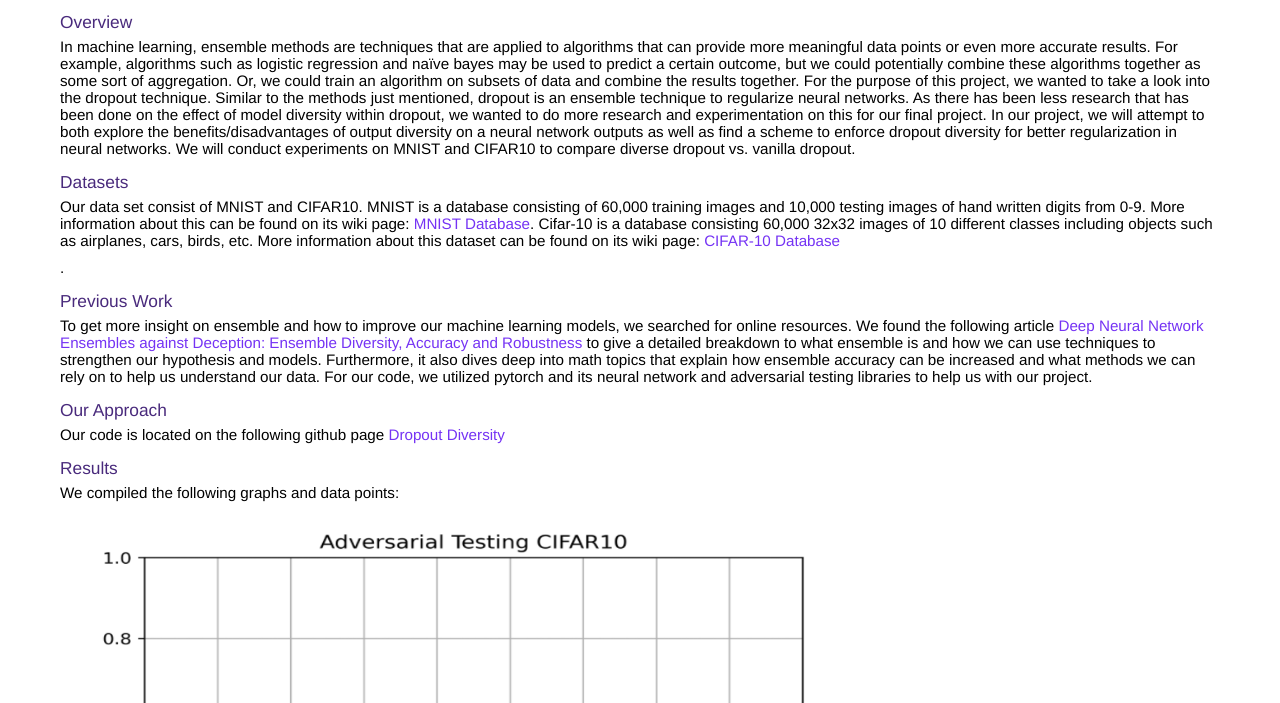
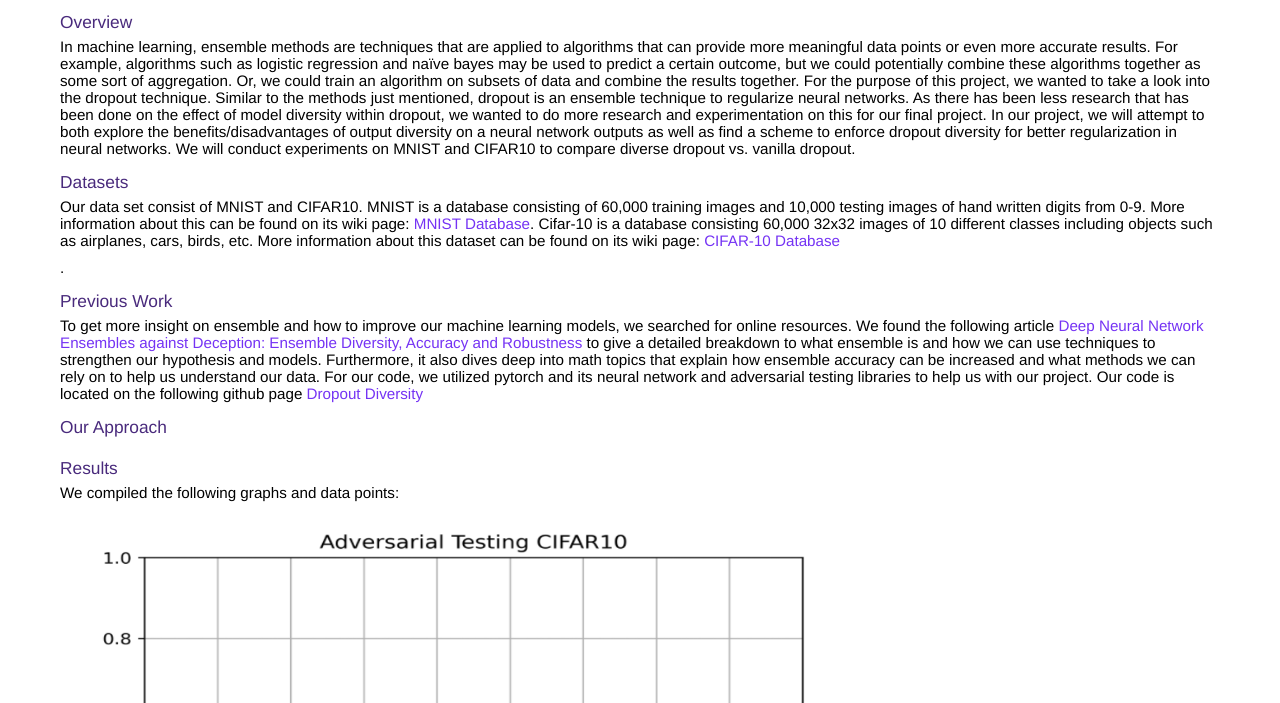
Before and after one commit to rp322/rp322.github.io, a plain HTML site: page index.html in a window 1280 px wide. Shown: the part 97-800 px from the top of the page. Drawn offline with Linux system fonts and the light colour scheme.

Commit message:
Update index.html

```diff
--- a/index.html
+++ b/index.html
@@ -78,13 +78,12 @@ p { margin: 0 0 10px 0; }
 
   <section>
     <h3>Previous Work</h3>
-    <p>To get more insight on ensemble and how to improve our machine learning models, we searched for online resources. We found the following article <a href="https://arxiv.org/abs/1908.11091">Deep Neural Network Ensembles against Deception: Ensemble Diversity, Accuracy and Robustness</a> to give a detailed breakdown to what ensemble is and how we can use techniques to strengthen our hypothesis and models. Furthermore, it also dives deep into math topics that explain how ensemble accuracy can be increased and what methods we can rely on to help us understand our data. For our code, we utilized pytorch and its neural network and adversarial testing libraries to help us with our project.</p>
+    <p>To get more insight on ensemble and how to improve our machine learning models, we searched for online resources. We found the following article <a href="https://arxiv.org/abs/1908.11091">Deep Neural Network Ensembles against Deception: Ensemble Diversity, Accuracy and Robustness</a> to give a detailed breakdown to what ensemble is and how we can use techniques to strengthen our hypothesis and models. Furthermore, it also dives deep into math topics that explain how ensemble accuracy can be increased and what methods we can rely on to help us understand our data. For our code, we utilized pytorch and its neural network and adversarial testing libraries to help us with our project. Our code is located on the following github page <a href="https://github.com/pfhgetty/dropout-diversity">Dropout Diversity</a></p>
   </section>
 
   <section>
     <h3>Our Approach</h3>
-    <p>
-      Our code is located on the following github page <a href="https://github.com/pfhgetty/dropout-diversity">Dropout Diversity</a></p>
+    <p></p>
   </section>
 
   <section>
```
